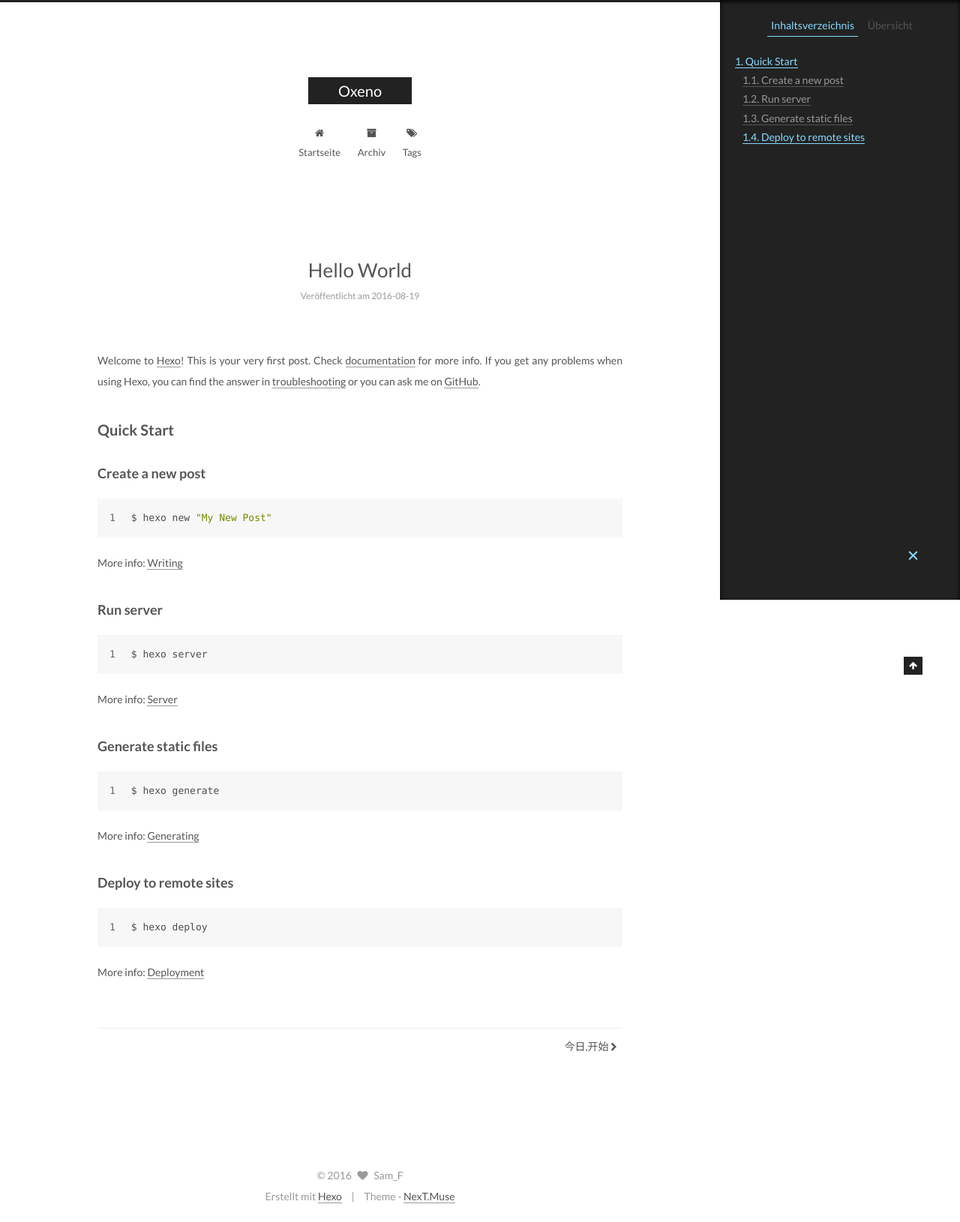
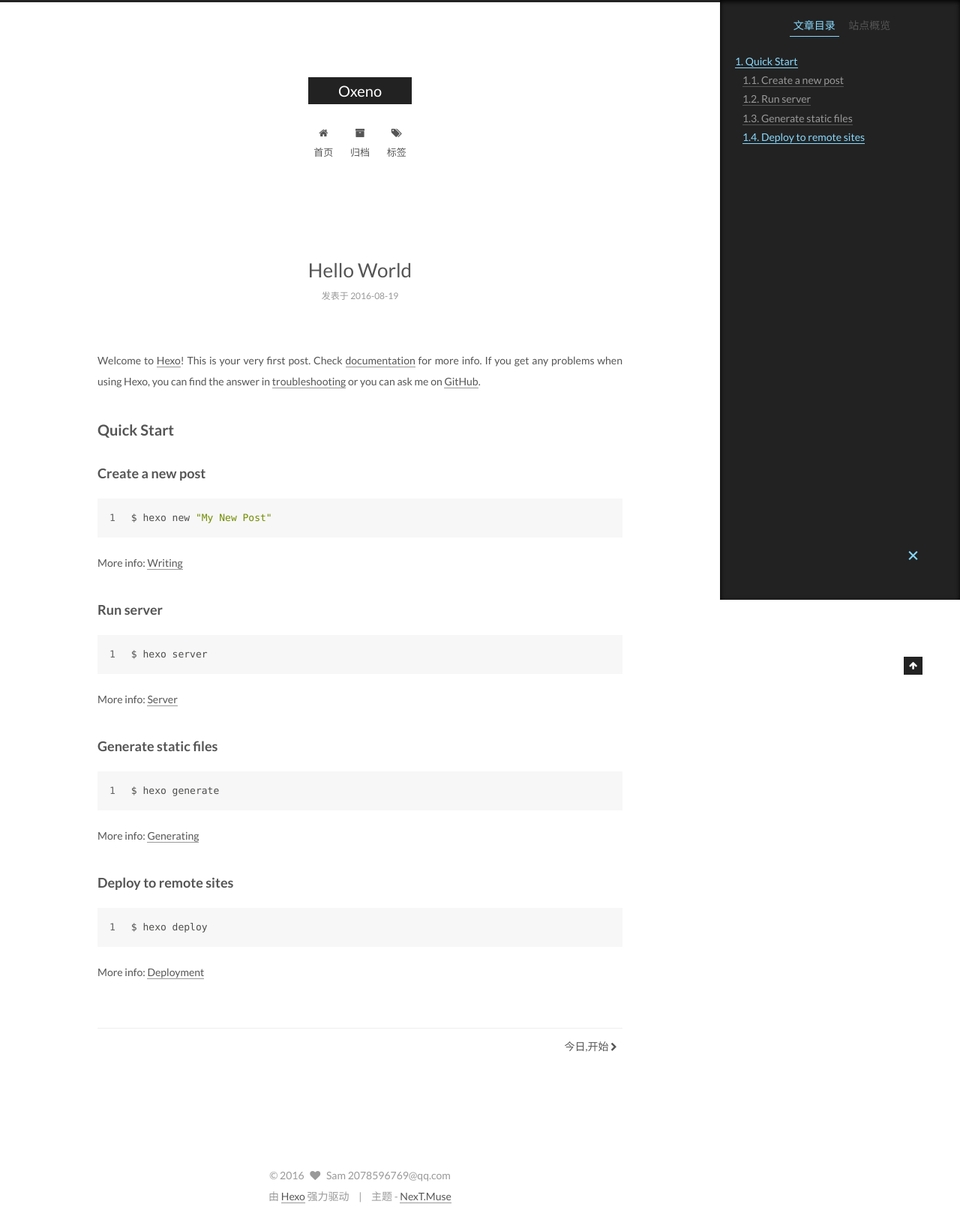
Before and after one commit to oxenoxeno/oxenoxeno.github.io, a plain HTML site: page 2016/08/19/hello-world/index.html in a window 1280 px wide. Shown: the whole page at 75% size. Drawn offline with Linux system fonts and the light colour scheme.

Commit message:
Site updated: 2016-08-19 17:41:22

```diff
--- a/2016/08/19/hello-world/index.html
+++ b/2016/08/19/hello-world/index.html
@@ -111,7 +111,7 @@ Quick">
     motion: true,
     duoshuo: {
       userId: 0,
-      author: 'Author'
+      author: '博主'
     }
   };
 </script>
@@ -124,7 +124,7 @@ Quick">
   <title> Hello World | Oxeno </title>
 </head>
 
-<body itemscope itemtype="http://schema.org/WebPage" lang="">
+<body itemscope itemtype="http://schema.org/WebPage" lang="zh-Hans">
 
 
 
@@ -179,7 +179,7 @@ Quick">
 
               <i class="menu-item-icon fa fa-fw fa-home"></i> <br />
 
-            Startseite
+            首页
           </a>
         </li>
 
@@ -189,7 +189,7 @@ Quick">
 
               <i class="menu-item-icon fa fa-fw fa-archive"></i> <br />
 
-            Archiv
+            归档
           </a>
         </li>
 
@@ -199,7 +199,7 @@ Quick">
 
               <i class="menu-item-icon fa fa-fw fa-tags"></i> <br />
 
-            Tags
+            标签
           </a>
         </li>
 
@@ -252,7 +252,7 @@ Quick">
             <span class="post-meta-item-icon">
               <i class="fa fa-calendar-o"></i>
             </span>
-            <span class="post-meta-item-text">Veröffentlicht am</span>
+            <span class="post-meta-item-text">发表于</span>
             <time itemprop="dateCreated" datetime="2016-08-19T10:37:48+08:00" content="2016-08-19">
               2016-08-19
             </time>
@@ -370,10 +370,10 @@ Quick">
 
         <ul class="sidebar-nav motion-element">
           <li class="sidebar-nav-toc sidebar-nav-active" data-target="post-toc-wrap" >
-            Inhaltsverzeichnis
+            文章目录
           </li>
           <li class="sidebar-nav-overview" data-target="site-overview">
-            Übersicht
+            站点概览
           </li>
         </ul>
 
@@ -382,15 +382,15 @@ Quick">
         <div class="site-author motion-element" itemprop="author" itemscope itemtype="http://schema.org/Person">
           <img class="site-author-image" itemprop="image"
                src="/images/avatar.gif"
-               alt="Sam_F" />
-          <p class="site-author-name" itemprop="name">Sam_F</p>
+               alt="Sam 2078596769@qq.com" />
+          <p class="site-author-name" itemprop="name">Sam 2078596769@qq.com</p>
           <p class="site-description motion-element" itemprop="description"></p>
         </div>
         <nav class="site-state motion-element">
           <div class="site-state-item site-state-posts">
             <a href="/archives">
               <span class="site-state-item-count">2</span>
-              <span class="site-state-item-name">Artikel</span>
+              <span class="site-state-item-name">日志</span>
             </a>
           </div>
 
@@ -451,15 +451,15 @@ Quick">
   <span class="with-love">
     <i class="fa fa-heart"></i>
   </span>
-  <span class="author" itemprop="copyrightHolder">Sam_F</span>
+  <span class="author" itemprop="copyrightHolder">Sam 2078596769@qq.com</span>
 </div>
 
 <div class="powered-by">
-  Erstellt mit  <a class="theme-link" href="https://hexo.io">Hexo</a>
+  由 <a class="theme-link" href="https://hexo.io">Hexo</a> 强力驱动
 </div>
 
 <div class="theme-info">
-  Theme -
+  主题 -
   <a class="theme-link" href="https://github.com/iissnan/hexo-theme-next">
     NexT.Muse
   </a>
--- a/atom.xml
+++ b/atom.xml
@@ -9,7 +9,7 @@
   <id>http://blog.ctobelisk.com/</id>
 
   <author>
-    <name>Sam_F</name>
+    <name>Sam 2078596769@qq.com</name>
 
   </author>
 
```
Also changed, not shown: 2016/08/19/今日-开始/index.html (+15 -15 lines), archives/2016/08/index.html (+13 -13 lines), archives/2016/index.html (+13 -13 lines), archives/index.html (+13 -13 lines), index.html (+13 -13 lines).
